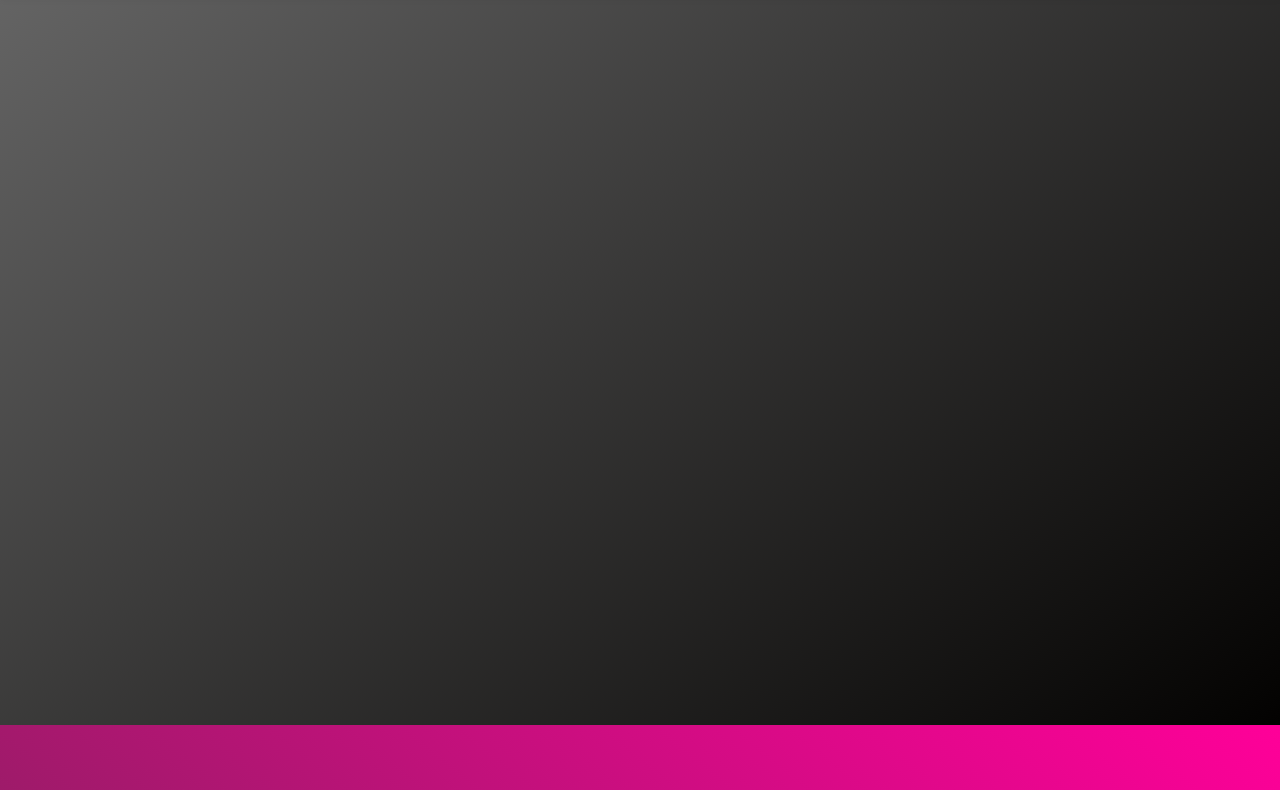
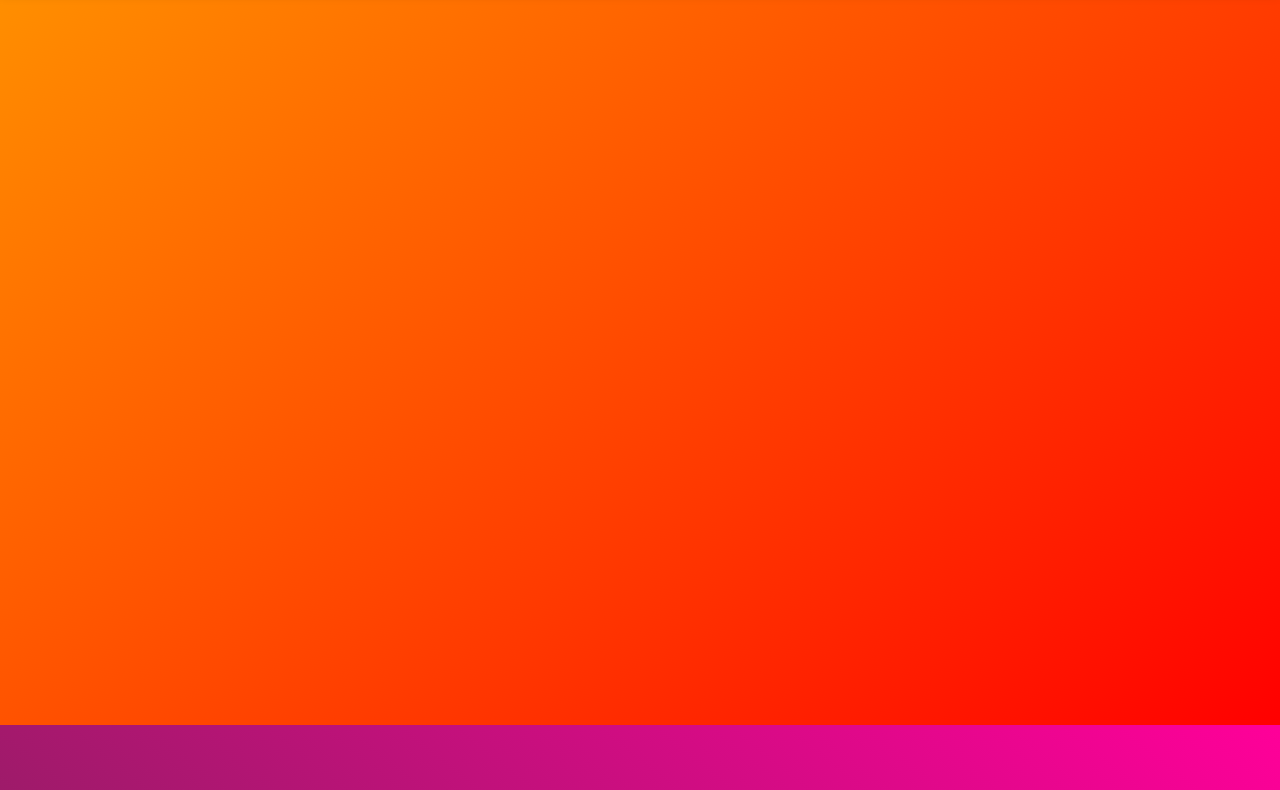
Before and after one commit to Aayushbankar/web2, a plain HTML site: page index.html in a window 1280 px wide. Shown: the part 315-1105 px from the top of the page. Drawn offline with Linux system fonts and the light colour scheme; a script that the page names is missing.

Commit message:
Update styles.css

```diff
--- a/styles.css
+++ b/styles.css
@@ -1,4 +1,3 @@
-@import url(https://fonts.googleapis.com/css?family=Fira+Sans:400,300,700,500,400italic,500italic,700italic,300italic);
 
 /* Reset some default browser styles */
 body, h1, h2, h3, p, ul, li {
@@ -74,7 +73,7 @@ body {
 
 /* Hero section styles */
 .hero {
-  background: linear-gradient(to bottom right, #525252ce, rgb(3,2,1));
+  background: linear-gradient(to bottom right, orange, red);
   text-align: center;
   padding: 100px 0;
   color: white;
```
